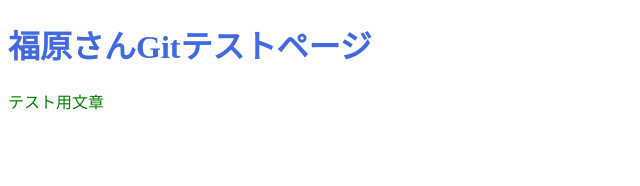
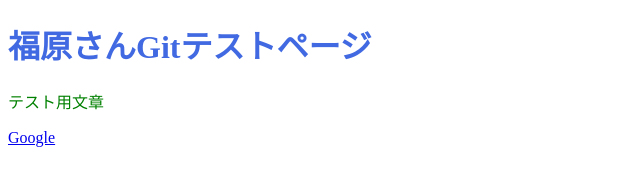
Before and after one commit to S-kosuke030/fukuhara-test, a plain HTML site: page index.html in a window 1280 px wide. Shown: the full height of the page, 0-640 px from the left. Drawn offline with Linux system fonts and the light colour scheme.

Commit message:
Googleへのリンクを追加

```diff
--- a/index.html
+++ b/index.html
@@ -10,5 +10,6 @@
   <body>
     <h1 class="heading">福原さんGitテストページ</h1>
     <p class="text">テスト用文章</p>
+    <a href="https://www.google.com/?hl=ja">Google</a>
   </body>
 </html>
```
